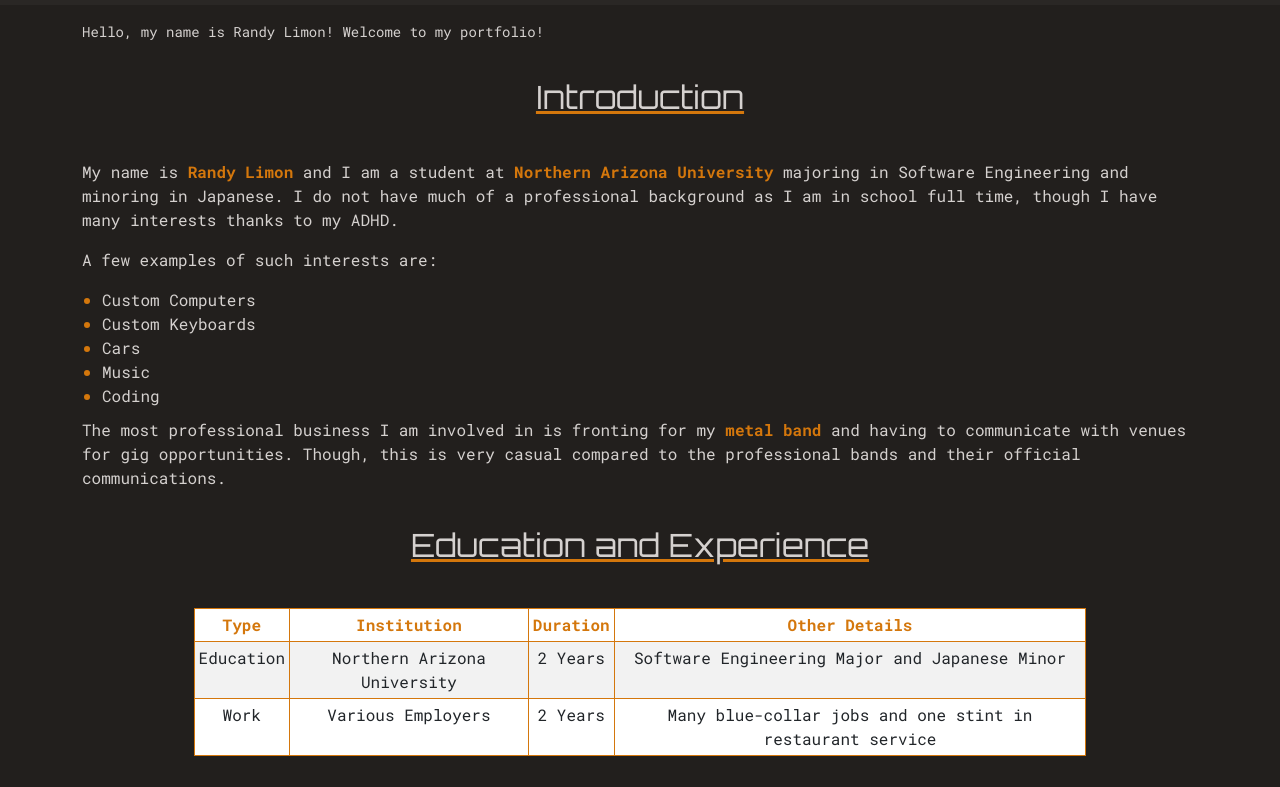
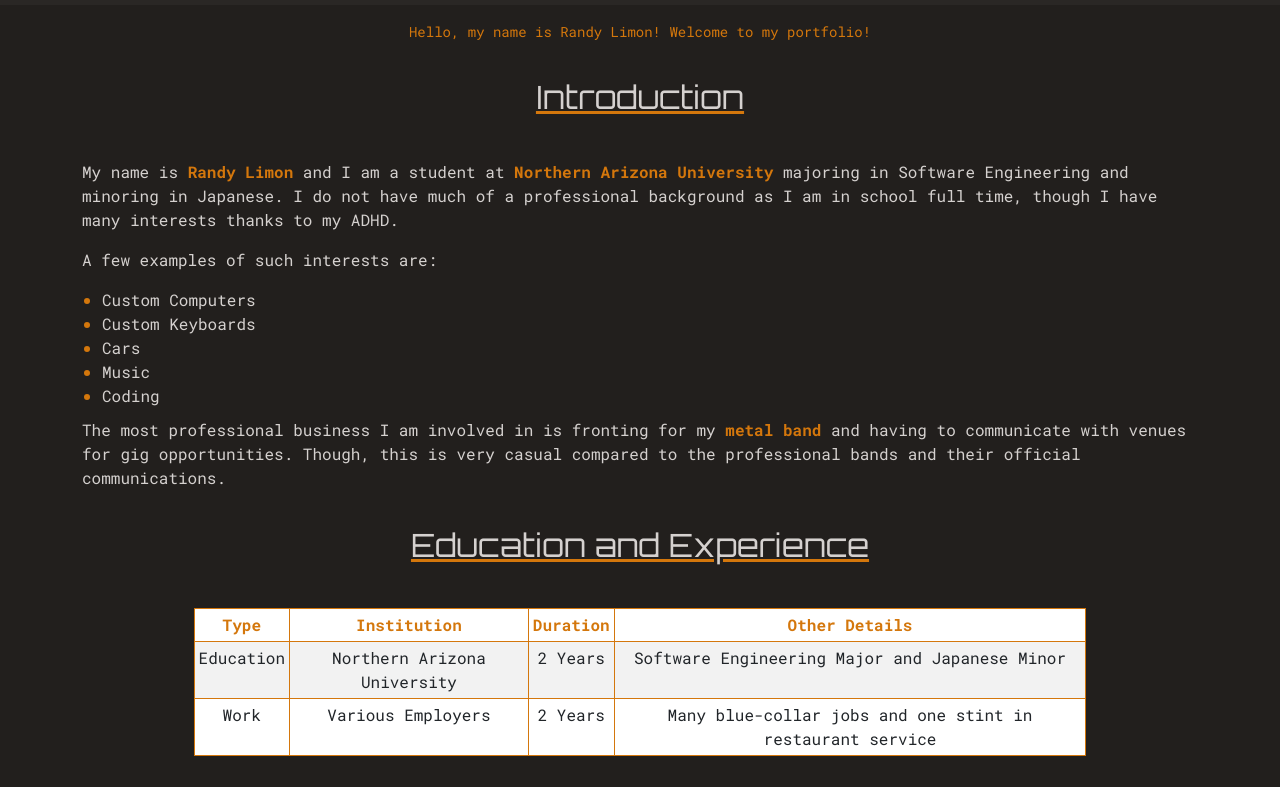
Before and after one commit to rll286/homework, a plain HTML site: page index.html in a window 1280 px wide. Shown: the part 174-961 px from the top of the page. Drawn offline with nearby package versions, Linux system fonts and the light colour scheme.

Commit message:
Update style.css

```diff
--- a/style.css
+++ b/style.css
@@ -152,6 +152,10 @@ body {
   ul li::marker {
     color: #D4770C;
   }
+  small {
+    text-align: center;
+    color: #D4770C;
+  }
 
   /* Footer */
   .footer-bg {
```
